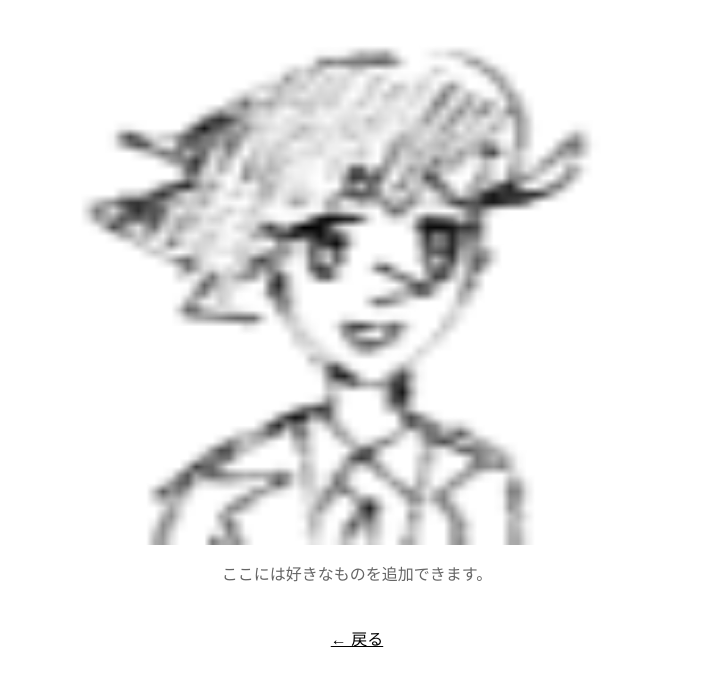
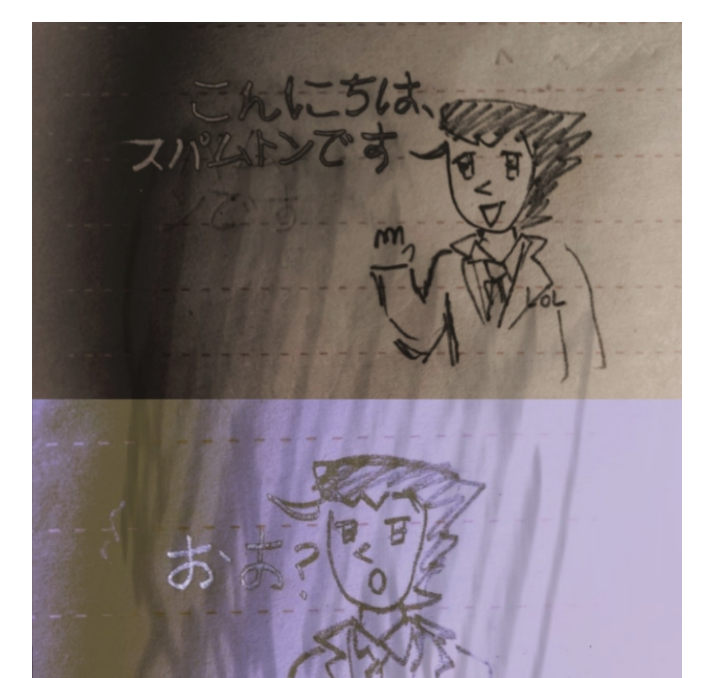
Before and after one commit to Kiko49/Spamton-no-yume-wa-wasureyou49, a plain HTML site: page page2.html in a window 1280 px wide. Shown: the part 122-800 px from the top of the page, without its empty margins (283-996 px from the left). Drawn offline with Linux system fonts and the light colour scheme.

Commit message:
Update page2.html

```diff
--- a/page2.html
+++ b/page2.html
@@ -10,39 +10,55 @@
       min-height: 100%;
       background: white;
     }
+
     body {
       box-sizing: border-box;
       min-height: 100vh;
       display: flex;
       align-items: center;
-      justify-content: center;
       flex-direction: column;
       font-family: sans-serif;
       padding: 30px;
     }
+
     h1 {
       font-size: clamp(22px, 5vw, 42px);
       font-weight: normal;
+      margin-bottom: 25px;
     }
+
+    .gallery {
+      display: flex;
+      flex-direction: column;
+      align-items: center;
+      gap: 25px;
+    }
+
+    img {
+      width: min(80vw, 650px);
+      height: auto;
+      object-fit: contain;
+      display: block;
+    }
+
     p {
       opacity: .6;
     }
-    img {
-      width: min(80vw, 650px);
-      max-height: 65vh;
-      object-fit: contain;
-    }
+
     a {
       margin-top: 25px;
       color: inherit;
     }
   </style>
 </head>
+
 <body>
-  <!-- ここから自由に編集できます -->
   <h1>ページ 2</h1>
 
-  <img src="image.png" alt="画像">
+  <div class="gallery">
+    <img src="IMG_20260901_213817_711.jpg" alt="画像 1">
+    <img src="IMG_20260901_213818_900.jpg" alt="画像 2">
+  </div>
 
   <p>ここには好きなものを追加できます。</p>
 
```
